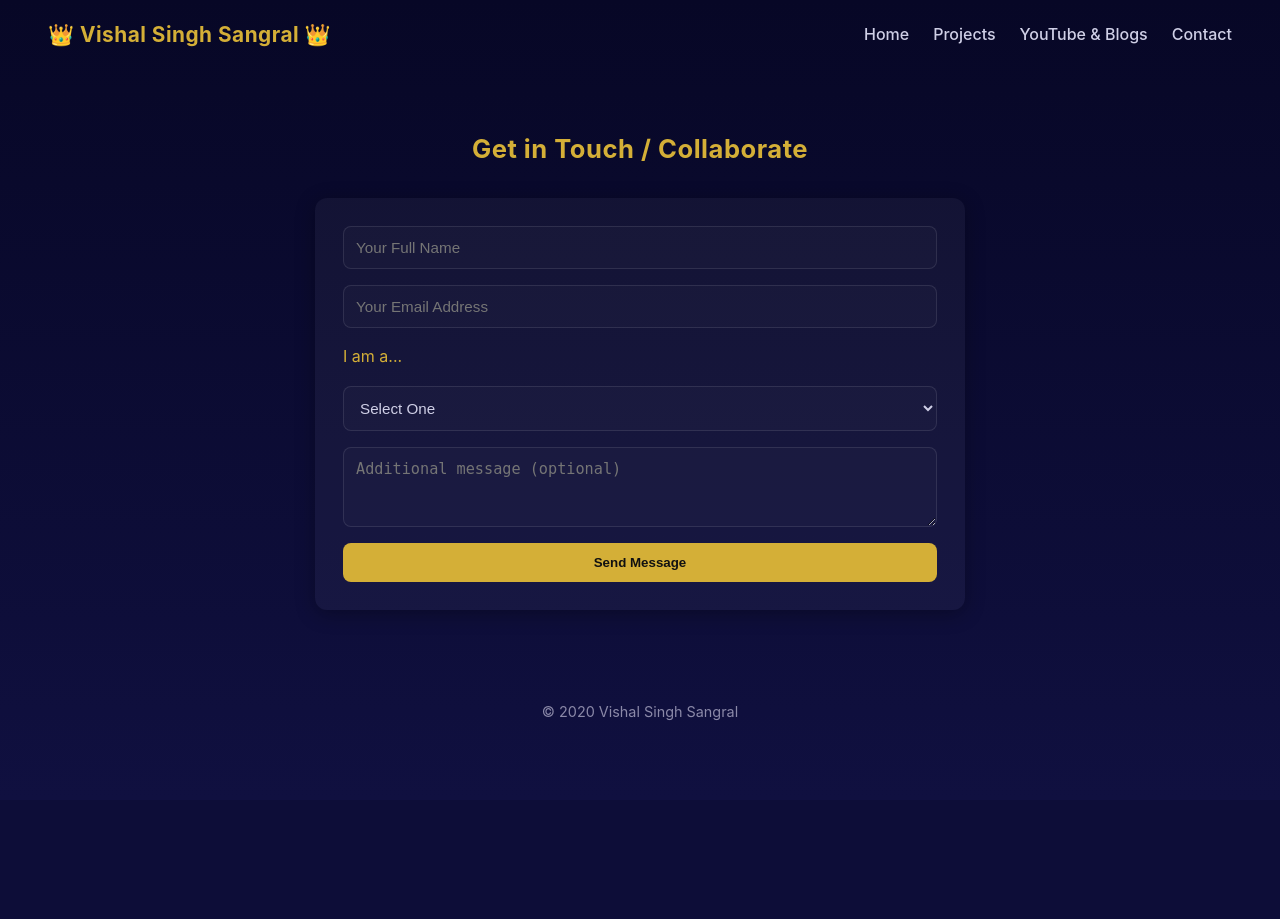
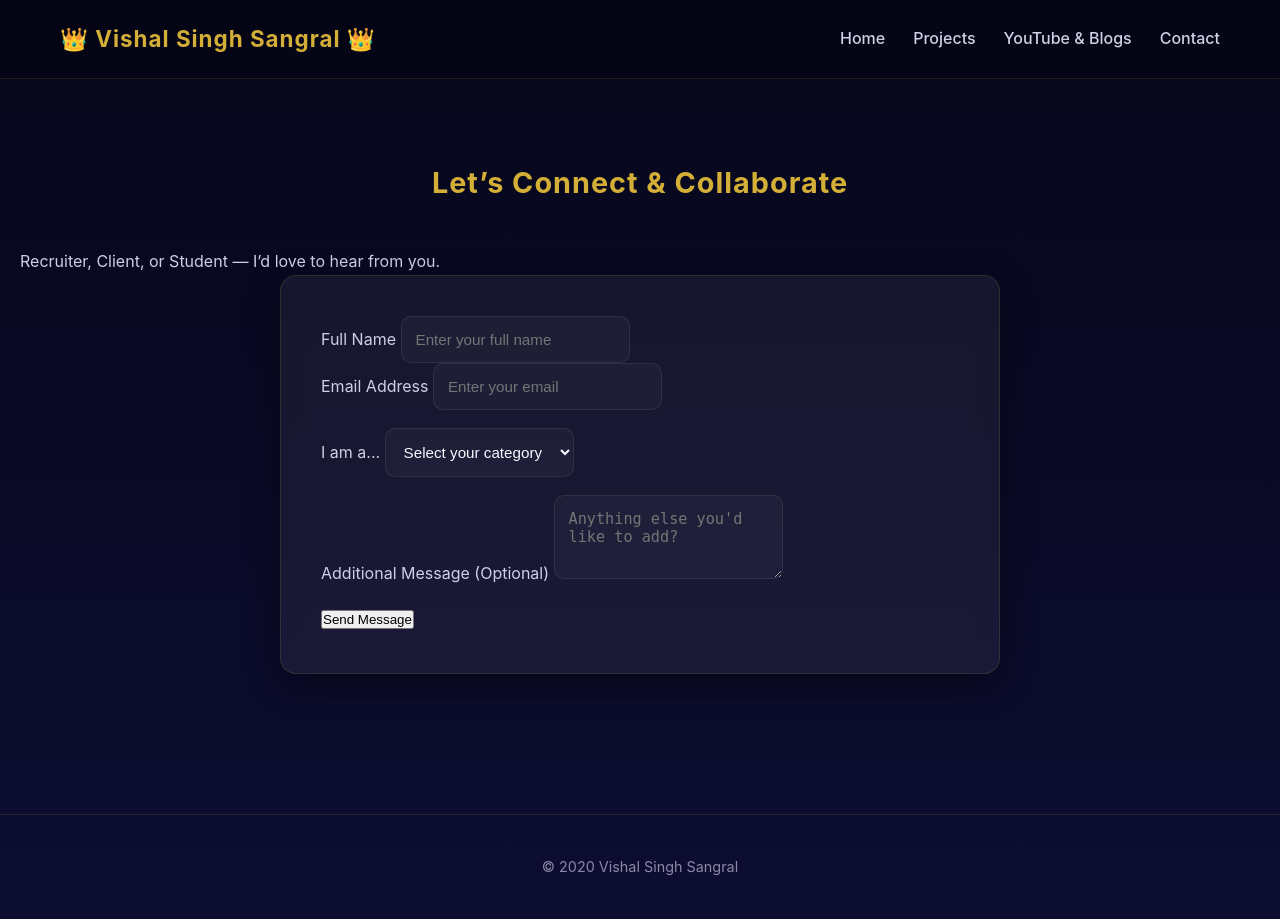
Before and after one commit to IAMDSVSSANGRAL/vishaltheanalyst.github.io, a Flask app: template templates/contact.html in a window 1280 px wide. Before the commit the page ends 721 px from the top, so only its background shows below. Run offline with Flask 2, Linux system fonts and the light colour scheme; the template is opened without the code that fills it: most values are stand-ins (such as "Sample title", 1, 10 or a date in 2020); some libraries are stand-ins or nearby versions.

Commit message:
css updated

```diff
--- a/static/css/style.css
+++ b/static/css/style.css
@@ -1,86 +1,113 @@
 /* ==========================
-   ROYAL THEME - Vishal Singh Sangral
+   ROYAL PREMIUM THEME - Vishal Singh Sangral
    ========================== */
+
 :root {
-  --bg-1: #070726;
-  --bg-2: #101040;
+  --bg-1: #06061a;
+  --bg-2: #0d0d32;
   --gold: #d4af37;
+  --gold-soft: #f0ca52;
   --muted: #cfcfe6;
-  --card: rgba(255, 255, 255, 0.04);
-  --text-light: #f2f2ff;
+  --text-light: #f8f8ff;
+  --card: rgba(255, 255, 255, 0.05);
+  --glass: rgba(255, 255, 255, 0.06);
+  --border-soft: rgba(212, 175, 55, 0.15);
 }
 
-/* ====== RESET ====== */
+/* ===== RESET ===== */
 * {
   box-sizing: border-box;
   margin: 0;
   padding: 0;
 }
 
+html {
+  scroll-behavior: smooth;
+}
+
 body {
-  font-family: "Inter", system-ui, -apple-system, 'Segoe UI', Roboto, Arial, sans-serif;
+  font-family: "Inter", system-ui, -apple-system, 'Segoe UI', Roboto, sans-serif;
   background: linear-gradient(180deg, var(--bg-1), var(--bg-2));
   color: var(--muted);
   min-height: 100vh;
-  line-height: 1.6;
+  line-height: 1.7;
+  -webkit-font-smoothing: antialiased;
 }
 
-/* ====== NAVBAR ====== */
+/* ===== NAVBAR ===== */
 .nav {
   display: flex;
   justify-content: space-between;
   align-items: center;
-  padding: 18px 48px;
-  background: transparent;
+  padding: 20px 60px;
+  backdrop-filter: blur(10px);
+  background: rgba(0, 0, 0, 0.2);
+  border-bottom: 1px solid var(--border-soft);
   position: sticky;
   top: 0;
-  z-index: 10;
+  z-index: 100;
 }
 
 .brand {
   font-weight: 700;
-  font-size: 1.3rem;
+  font-size: 1.4rem;
   color: var(--gold);
-  letter-spacing: 0.5px;
+  letter-spacing: 1px;
 }
 
 .nav-links {
   list-style: none;
   display: flex;
-  gap: 24px;
+  gap: 28px;
 }
 
 .nav-links a {
   color: var(--muted);
   text-decoration: none;
   font-weight: 500;
-  transition: color 0.3s ease;
+  position: relative;
+  transition: all 0.3s ease;
+}
+
+.nav-links a::after {
+  content: "";
+  position: absolute;
+  width: 0%;
+  height: 2px;
+  left: 0;
+  bottom: -4px;
+  background: var(--gold);
+  transition: width 0.3s ease;
 }
 
 .nav-links a:hover {
   color: var(--gold);
 }
 
-/* ====== HERO / INTRO ====== */
+.nav-links a:hover::after {
+  width: 100%;
+}
+
+/* ===== HERO ===== */
 .intro {
-  padding: 80px 20px;
+  padding: 100px 20px;
   text-align: center;
 }
 
 .profile-pic {
-  width: 160px;
-  height: 160px;
+  width: 170px;
+  height: 170px;
   border-radius: 50%;
   border: 4px solid var(--gold);
-  display: block;
-  margin: 0 auto 18px;
-  background: white;
+  margin: 0 auto 20px;
   object-fit: cover;
+  box-shadow: 0 0 25px rgba(212, 175, 55, 0.25);
 }
 
 h1 {
-  font-size: 2rem;
-  margin: 8px 0;
+  font-size: 2.2rem;
+  margin-bottom: 10px;
+  color: var(--text-light);
 }
 
 .gold {
@@ -88,221 +115,171 @@
 }
 
 .lead {
-  max-width: 800px;
+  max-width: 750px;
   margin: 0 auto;
+  font-size: 1.05rem;
   color: var(--text-light);
   opacity: 0.9;
-  font-size: 1.05rem;
 }
 
-/* ====== SECTIONS ====== */
+/* ===== SECTIONS ===== */
 .section {
-  padding: 60px 20px;
+  padding: 80px 20px;
 }
 
 .section-title {
   text-align: center;
-  font-size: 1.6rem;
-  margin-bottom: 28px;
+  font-size: 1.8rem;
+  margin-bottom: 40px;
   color: var(--gold);
-  letter-spacing: 0.5px;
+  letter-spacing: 1px;
 }
 
-/* ====== TIMELINE ====== */
-.timeline-wrapper {
-  position: relative;
-  width: 90%;
-  max-width: 1000px;
-  margin: 0 auto;
-  display: flex;
-  gap: 20px;
-  align-items: flex-start;
-}
-
-.timeline-ladder {
-  width: 6px;
-  background: linear-gradient(#fff1, var(--gold));
-  height: 100%;
-  min-height: 240px;
-  border-radius: 6px;
-  box-shadow: 0 0 18px rgba(212, 175, 55, 0.12);
-}
-
-.timeline-items {
-  display: flex;
-  flex-direction: column;
-  gap: 18px;
-  flex: 1;
-  padding-left: 20px;
-}
-
-.timeline-item {
-  background: var(--card);
-  padding: 16px;
-  border-radius: 10px;
-  border-left: 3px solid var(--gold);
-  box-shadow: 0 6px 24px rgba(0, 0, 0, 0.4);
-  transition: transform 0.2s ease;
-}
-
-.timeline-item:hover {
-  transform: translateY(-3px);
-}
-
-.timeline-item .time {
-  font-weight: 700;
-  color: var(--gold);
-  margin-bottom: 6px;
-}
-
-/* ====== PROJECT CARDS ====== */
+/* ===== PROJECT CARDS ===== */
 .projects-grid {
   display: grid;
-  grid-template-columns: repeat(auto-fit, minmax(260px, 1fr));
-  gap: 20px;
+  grid-template-columns: repeat(auto-fit, minmax(280px, 1fr));
+  gap: 24px;
   max-width: 1100px;
   margin: 0 auto;
 }
 
 .card {
-  background: rgba(255, 255, 255, 0.03);
-  padding: 16px;
-  border-radius: 10px;
-  border: 1px solid rgba(212, 175, 55, 0.06);
-  transition: transform 0.3s ease, border-color 0.3s ease;
+  background: var(--glass);
+  backdrop-filter: blur(10px);
+  padding: 20px;
+  border-radius: 14px;
+  border: 1px solid var(--border-soft);
+  transition: all 0.3s ease;
+  box-shadow: 0 8px 28px rgba(0, 0, 0, 0.35);
 }
 
 .card:hover {
-  transform: translateY(-6px);
+  transform: translateY(-8px);
   border-color: var(--gold);
+  box-shadow: 0 12px 35px rgba(212, 175, 55, 0.15);
 }
 
-/* ====== CONTACT FORM ====== */
+/* ===== CONTACT FORM ===== */
 .contact-form {
-  max-width: 650px;
+  max-width: 720px;
   margin: 0 auto;
+  background: var(--glass);
+  backdrop-filter: blur(12px);
+  padding: 40px;
+  border-radius: 16px;
+  border: 1px solid var(--border-soft);
+  box-shadow: 0 12px 35px rgba(0, 0, 0, 0.4);
   display: flex;
   flex-direction: column;
-  gap: 16px;
-  background: var(--card);
-  padding: 28px;
-  border-radius: 12px;
-  box-shadow: 0 4px 20px rgba(0, 0, 0, 0.3);
+  gap: 18px;
 }
 
 .contact-form input,
 .contact-form select,
 .contact-form textarea {
-  padding: 12px;
-  border-radius: 8px;
-  border: 1px solid rgba(255, 255, 255, 0.1);
-  background: rgba(255, 255, 255, 0.02);
-  color: var(--muted);
+  padding: 14px;
+  border-radius: 10px;
+  border: 1px solid rgba(255, 255, 255, 0.08);
+  background: rgba(255, 255, 255, 0.03);
+  color: var(--text-light);
   font-size: 0.95rem;
-  outline: none;
-  transition: border-color 0.3s ease;
+  transition: all 0.3s ease;
 }
 
 .contact-form input:focus,
 .contact-form select:focus,
 .contact-form textarea:focus {
   border-color: var(--gold);
+  box-shadow: 0 0 0 2px rgba(212, 175, 55, 0.2);
+  outline: none;
 }
 
+/* Button */
 .btn {
-  background: var(--gold);
+  background: linear-gradient(135deg, var(--gold), var(--gold-soft));
   color: #111;
-  padding: 12px;
-  border-radius: 8px;
+  padding: 14px;
+  border-radius: 10px;
   border: none;
   font-weight: 700;
   cursor: pointer;
   transition: all 0.3s ease;
+  letter-spacing: 0.5px;
 }
 
 .btn:hover {
-  background: #f0ca52;
+  transform: translateY(-2px);
+  box-shadow: 0 8px 20px rgba(212, 175, 55, 0.3);
 }
 
-/* ====== ALERTS / NOTICES ====== */
+/* ===== ALERTS ===== */
 .notice {
-  max-width: 700px;
-  margin: 12px auto;
-  padding: 10px;
-  border-radius: 8px;
+  max-width: 720px;
+  margin: 16px auto;
+  padding: 14px;
+  border-radius: 10px;
   text-align: center;
   font-weight: 500;
 }
 
 .notice.success {
-  background: #063b1a;
-  color: #b7f5c9;
+  background: rgba(0, 80, 40, 0.4);
+  border: 1px solid rgba(0, 255, 120, 0.2);
+  color: #b9ffd6;
 }
 
 .notice.warning {
-  background: #4a2c00;
-  color: #ffe6b3;
+  background: rgba(80, 40, 0, 0.4);
+  border: 1px solid rgba(255, 200, 0, 0.2);
+  color: #ffe7b3;
 }
 
-/* ====== FOOTER ====== */
+/* ===== FOOTER ===== */
 .footer {
   text-align: center;
-  padding: 30px;
+  padding: 40px;
+  font-size: 0.9rem;
   color: #8b89a8;
-  font-size: 0.9rem;
+  border-top: 1px solid var(--border-soft);
+  margin-top: 60px;
 }
 
-/* ====== RESPONSIVE DESIGN ====== */
+/* ===== RESPONSIVE ===== */
 @media (max-width: 768px) {
   .nav {
     flex-direction: column;
-    gap: 10px;
-    padding: 14px;
+    gap: 12px;
+    padding: 16px;
   }
 
   .nav-links {
     flex-wrap: wrap;
     justify-content: center;
-    gap: 10px;
+    gap: 14px;
   }
 
   .intro {
-    padding: 60px 10px;
+    padding: 70px 15px;
   }
 
   h1 {
-    font-size: 1.6rem;
-  }
-
-  .lead {
-    font-size: 0.95rem;
-  }
-
-  .timeline-wrapper {
-    flex-direction: column;
+    font-size: 1.8rem;
   }
 
   .contact-form {
-    padding: 20px;
-  }
-
-  .btn {
-    padding: 10px;
+    padding: 25px;
   }
 }
 
 @media (max-width: 480px) {
   .profile-pic {
-    width: 120px;
-    height: 120px;
-  }
-
-  h1 {
-    font-size: 1.4rem;
+    width: 130px;
+    height: 130px;
   }
 
   .section-title {
-    font-size: 1.3rem;
+    font-size: 1.4rem;
   }
 
   .contact-form input,
@@ -311,9 +288,7 @@
   }
 }
 
-
-
-/* Hide conditional sections by default */
+/* Hide conditional sections */
 .hidden {
   display: none;
 }
--- a/templates/contact.html
+++ b/templates/contact.html
@@ -1,49 +1,83 @@
 {% extends "base.html" %}
 {% block content %}
 <section class="section contact-section">
-  <h2 class="section-title">Get in Touch / Collaborate</h2>
+  <div class="contact-container">
+
+    <h2 class="section-title">Let’s Connect & Collaborate</h2>
+    <p class="section-subtitle">
+      Recruiter, Client, or Student — I’d love to hear from you.
+    </p>
+
     {% if saved == 'true' %}
-    <div class="notice success">Thank you! Your message was submitted.</div>
+      <div class="alert alert-success">
+        ✅ Thank you! Your message has been submitted successfully.
+      </div>
     {% elif saved == 'fallback' %}
-    <div class="notice warning">Saved locally (DB not configured). Replace .env with DB creds to store in Postgres.</div>
+      <div class="alert alert-warning">
+        ⚠️ Saved locally. Configure PostgreSQL in .env to enable database storage.
+      </div>
     {% endif %}
 
     <form method="POST" action="{{ url_for('contact') }}" class="contact-form" id="leadForm">
-    <input type="text" name="name" placeholder="Your Full Name" required>
-    <input type="email" name="email" placeholder="Your Email Address" required>
 
-    <label for="user_type" class="gold">I am a...</label>
+      <!-- Basic Info -->
+      <div class="form-row">
+        <div class="form-group">
+          <label>Full Name</label>
+          <input type="text" name="name" placeholder="Enter your full name" required>
+        </div>
+
+        <div class="form-group">
+          <label>Email Address</label>
+          <input type="email" name="email" placeholder="Enter your email" required>
+        </div>
+      </div>
+
+      <!-- User Type -->
+      <div class="form-group">
+        <label>I am a...</label>
         <select name="user_type" id="user_type" required>
-      <option value="">Select One</option>
+          <option value="">Select your category</option>
           <option value="Recruiter">Recruiter</option>
           <option value="Client">Client</option>
           <option value="Student">Student</option>
         </select>
+      </div>
 
       <!-- Recruiter Fields -->
-    <div class="recruiter-fields hidden">
+      <div class="conditional-fields recruiter-fields hidden">
+        <h4 class="form-section-title">Recruiter Details</h4>
         <input type="text" name="company" placeholder="Company Name">
-      <input type="text" name="role" placeholder="Your Role (e.g. HR, Hiring Manager)">
-      <textarea name="position" rows="2" placeholder="Hiring for which position?"></textarea>
+        <input type="text" name="role" placeholder="Your Role (HR / Hiring Manager)">
+        <textarea name="position" rows="2" placeholder="Position you’re hiring for"></textarea>
       </div>
 
       <!-- Client Fields -->
-    <div class="client-fields hidden">
-      <input type="text" name="company_brand" placeholder="Company Name or Brand">
-      <textarea name="project_desc" rows="3" placeholder="Briefly describe your project"></textarea>
-      <input type="text" name="budget" placeholder="Estimated Budget Range (e.g. ₹50k - ₹1L)">
+      <div class="conditional-fields client-fields hidden">
+        <h4 class="form-section-title">Project Details</h4>
+        <input type="text" name="company_brand" placeholder="Company / Brand Name">
+        <textarea name="project_desc" rows="3" placeholder="Brief project description"></textarea>
+        <input type="text" name="budget" placeholder="Estimated Budget (₹50k - ₹1L)">
       </div>
 
       <!-- Student Fields -->
-    <div class="student-fields hidden">
-      <textarea name="learning_goal" rows="2" placeholder="What do you want to learn or discuss?"></textarea>
-      <input type="text" name="level" placeholder="Your current level (Beginner / Intermediate / Advanced)">
+      <div class="conditional-fields student-fields hidden">
+        <h4 class="form-section-title">Learning Details</h4>
+        <textarea name="learning_goal" rows="2" placeholder="What would you like to learn or discuss?"></textarea>
+        <input type="text" name="level" placeholder="Current Level (Beginner / Intermediate / Advanced)">
       </div>
 
-    <!-- Common -->
-    <textarea name="message" rows="3" placeholder="Additional message (optional)"></textarea>
+      <!-- Common Message -->
+      <div class="form-group">
+        <label>Additional Message (Optional)</label>
+        <textarea name="message" rows="3" placeholder="Anything else you'd like to add?"></textarea>
+      </div>
 
-    <button type="submit" class="btn">Send Message</button>
+      <div class="form-action">
+        <button type="submit" class="btn-primary">Send Message</button>
+      </div>
+
     </form>
+  </div>
 </section>
 {% endblock %}
--- a/templates/index.html
+++ b/templates/index.html
@@ -2,7 +2,7 @@
 {% block content %}
 <section class="intro">
   <div class="intro-container">
-    <img src="{{ url_for('static', filename='images/yourphoto.svg') }}" class="profile-pic" alt="Vishal Photo">
+    <img src="{{ url_for('static', filename='images/myphoto.svg') }}" class="profile-pic" alt="Vishal Photo">
     <h1>Hi, I'm <span class="gold">Vishal Singh Sangral</span></h1>
     <p class="lead">Data Analyst • ML Enthusiast • Builder — I build data products, dashboards, and solutions that help teams make smarter decisions.</p>
   </div>
```
Lines whose indentation alone changed are shown as unchanged.
